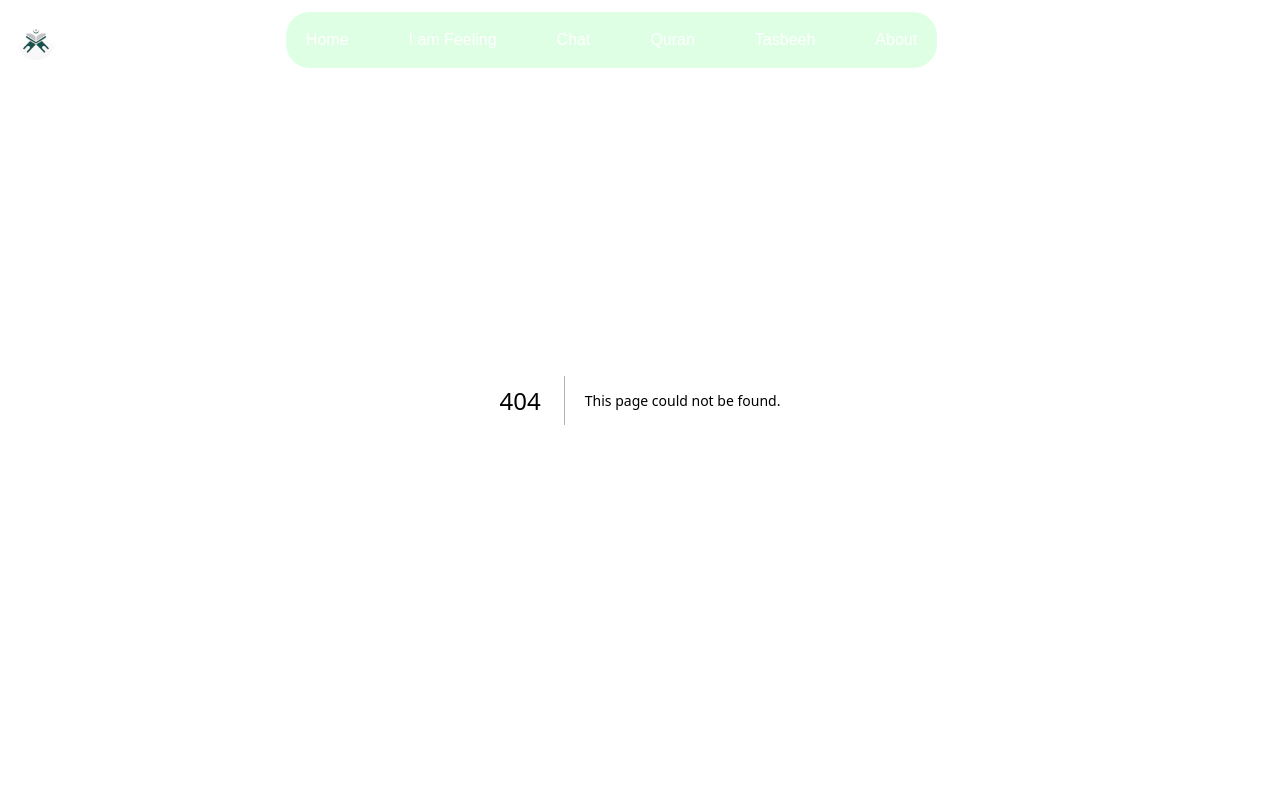
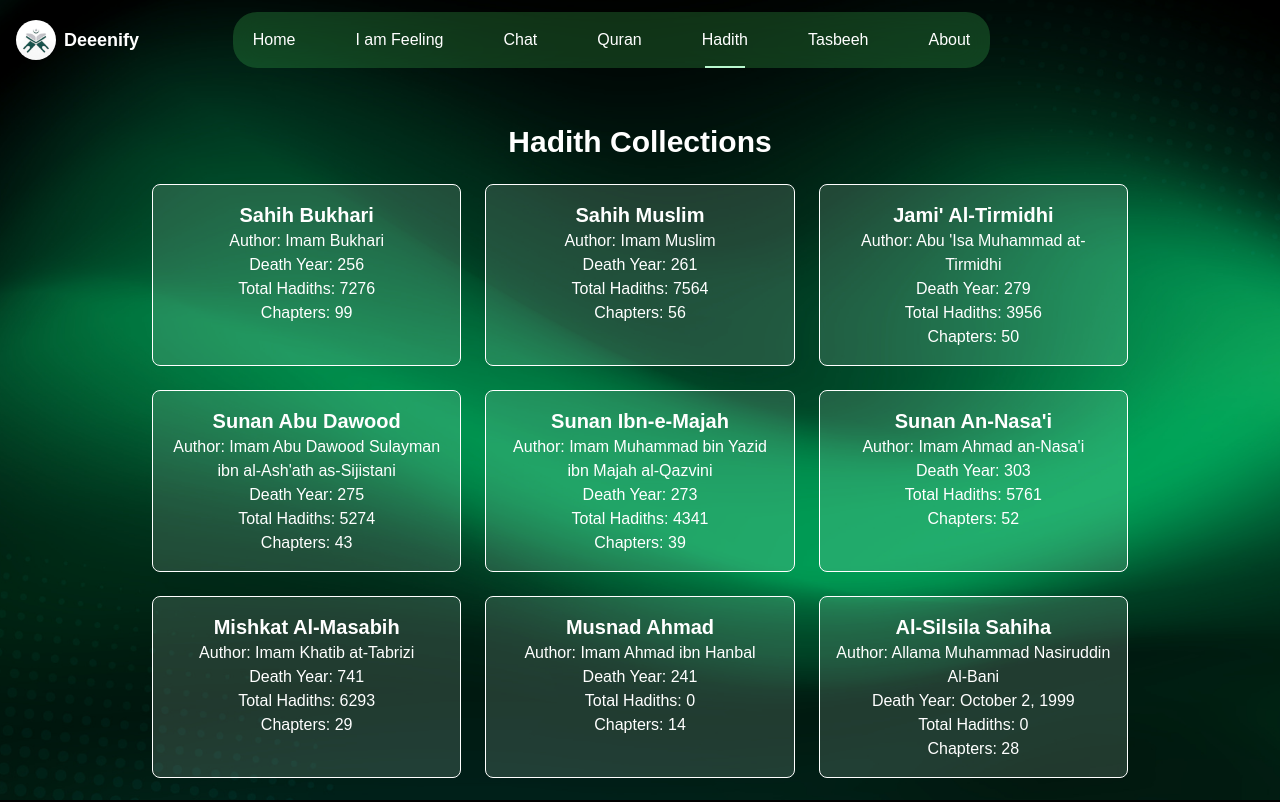
Before and after one commit to muhammad-araf/Deenify, a Next.js app: page /hadith in a window 1280 px wide. Before the commit this address had no page. Built offline with nearby package versions, Linux system fonts and the light colour scheme.

Commit message:
Add Hadith and Toasters

```diff
--- a/package.json
+++ b/package.json
@@ -13,6 +13,7 @@
     "next": "15.4.5",
     "react": "19.1.0",
     "react-dom": "19.1.0",
+    "react-hot-toast": "^2.5.2",
     "react-markdown": "^10.1.0",
     "tailwind-scrollbar-hide": "^4.0.0"
   },
--- /dev/null
+++ b/src/app/hadith/page.tsx
@@ -0,0 +1,183 @@
+"use client";
+import React, { useEffect, useState } from "react";
+import toast from "react-hot-toast";
+
+interface Chapter {
+  id: number;
+  chapterEnglish: string;
+  chapterUrdu: string;
+  chapterArabic: string;
+}
+
+interface HadithAPIResponse {
+  chapters: Chapter[];
+}
+
+interface Collection {
+  id: string;
+  name: string;
+  author: string;
+  deathYear: number | string;
+  hadiths: number;
+  chapters: number;
+}
+
+const HadithPage: React.FC = () => {
+  const [chapter, setChapter] = useState<string>("");
+  const [data, setData] = useState<HadithAPIResponse | null>(null);
+  const [show, setShow] = useState<boolean>(true);
+  const [loading, setLoading] = useState<boolean>(false);
+
+  const collections: Collection[] = [
+    {
+      id: "sahih-bukhari",
+      name: "Sahih Bukhari",
+      author: "Imam Bukhari",
+      deathYear: 256,
+      hadiths: 7276,
+      chapters: 99,
+    },
+    {
+      id: "sahih-muslim",
+      name: "Sahih Muslim",
+      author: "Imam Muslim",
+      deathYear: 261,
+      hadiths: 7564,
+      chapters: 56,
+    },
+    {
+      id: "al-tirmidhi",
+      name: "Jami' Al-Tirmidhi",
+      author: "Abu 'Isa Muhammad at-Tirmidhi",
+      deathYear: 279,
+      hadiths: 3956,
+      chapters: 50,
+    },
+    {
+      id: "abu-dawood",
+      name: "Sunan Abu Dawood",
+      author: "Imam Abu Dawood Sulayman ibn al-Ash'ath as-Sijistani",
+      deathYear: 275,
+      hadiths: 5274,
+      chapters: 43,
+    },
+    {
+      id: "ibn-e-majah",
+      name: "Sunan Ibn-e-Majah",
+      author: "Imam Muhammad bin Yazid ibn Majah al-Qazvini",
+      deathYear: 273,
+      hadiths: 4341,
+      chapters: 39,
+    },
+    {
+      id: "sunan-nasai",
+      name: "Sunan An-Nasa'i",
+      author: "Imam Ahmad an-Nasa'i",
+      deathYear: 303,
+      hadiths: 5761,
+      chapters: 52,
+    },
+    {
+      id: "mishkat",
+      name: "Mishkat Al-Masabih",
+      author: "Imam Khatib at-Tabrizi",
+      deathYear: 741,
+      hadiths: 6293,
+      chapters: 29,
+    },
+    {
+      id: "musnad-ahmad",
+      name: "Musnad Ahmad",
+      author: "Imam Ahmad ibn Hanbal",
+      deathYear: 241,
+      hadiths: 0,
+      chapters: 14,
+    },
+    {
+      id: "al-silsila-sahiha",
+      name: "Al-Silsila Sahiha",
+      author: "Allama Muhammad Nasiruddin Al-Bani",
+      deathYear: "October 2, 1999",
+      hadiths: 0,
+      chapters: 28,
+    },
+  ];
+
+  useEffect(() => {
+    if (!chapter) return;
+    const getData = async () => {
+      try {
+        setLoading(true);
+        const response = await fetch(
+          `https://hadithapi.com/api/${chapter}/chapters?apiKey=$2y$10$RgqYzdFHt06wwvwnumtXPeUFbvkt0fP4eIEgS3XvVHYyap1li5c0O`
+        );
+        const res: HadithAPIResponse = await response.json();
+        setData(res);
+      } catch (error) {
+        console.error("Error fetching data:", error);
+      } finally {
+        setLoading(false);
+      }
+    };
+    getData();
+  }, [chapter]);
+
+  return (
+    <div className="flex justify-center items-center w-full">
+      <div className="mt-25 p-6 text-white w-[80%]">
+        <h1 className="text-3xl font-bold text-center mb-6">
+          Hadith Collections
+        </h1>
+
+        {show ? (
+          <div className="grid grid-cols-1 lg:grid-cols-3 md:grid-cols-2 sm:grid-cols-2 gap-6">
+            {collections.map((col) => (
+              <div
+                key={col.id}
+                className="border border-white p-4 text-center rounded-lg cursor-pointer hover:bg-white/20 transition bg-green-100/15"
+                onClick={() => {
+                  setChapter(col.id);
+                  setShow(false);
+                }}
+              >
+                <h3 className="text-xl font-semibold">{col.name}</h3>
+                <p>Author: {col.author}</p>
+                <p>Death Year: {col.deathYear}</p>
+                <p>Total Hadiths: {col.hadiths}</p>
+                <p>Chapters: {col.chapters}</p>
+              </div>
+            ))}
+          </div>
+        ) : loading ? (
+          <div className="flex items-center justify-center min-h-screen">
+            <div className="w-10 h-10 border-4 border-t-transparent border-green-500 rounded-full animate-spin"></div>
+          </div>
+        ) : (
+          data?.chapters && (
+            <div className="grid grid-cols-1 lg:grid-cols-3 md:grid-cols-2 gap-6">
+              {data.chapters.map((item) => (
+                <div
+                  key={item.id}
+                  className="border border-white p-4 text-center rounded hover:bg-white/10 transition"
+                  onClick={()=>toast.success("Added Soon...")}
+                >
+                  <h3 className="text-xl font-semibold">
+                    Chapter {item.id}: {item.chapterEnglish}
+                  </h3>
+                  <p>{item.chapterUrdu}</p>
+                  <p>{item.chapterArabic}</p>
+                </div>
+              ))}
+              <button className="bg-green-300/20 rounded-full transition cursor-pointer"
+                onClick={()=>setShow(true)}
+              >Back</button>
+            </div>
+
+          )
+        )}
+      </div>
+    </div>
+  );
+};
+
+export default HadithPage;
--- a/src/app/i-am-feeling/page.tsx
+++ b/src/app/i-am-feeling/page.tsx
@@ -45,7 +45,6 @@ export default function Page() {
       try {
         const response = await fetch("/api/feeling");
         const res = await response.json();
-        console.log("API response:", res);
 
         if (Array.isArray(res?.emotions.emotions)) {
           setEmotions(res.emotions.emotions);
--- a/src/app/layout.tsx
+++ b/src/app/layout.tsx
@@ -1,3 +1,4 @@
+import { Toaster } from "react-hot-toast";
 import type { Metadata } from "next";
 import { Geist, Geist_Mono } from "next/font/google";
 import "./globals.css";
@@ -41,6 +42,10 @@ export default function RootLayout({
   return (
     <html lang="en">
       <body className={`${geistSans.variable} ${geistMono.variable} antialiased`}>
+        <Toaster
+  position="top-center"
+  reverseOrder={true}
+/>
         <BackgroundWrapper>
           <Suspense fallback={<div>Loading header...</div>}>
             <Myheader />
--- a/src/app/tasbeeh/page.tsx
+++ b/src/app/tasbeeh/page.tsx
@@ -1,5 +1,6 @@
 "use client"
 import React, { useState } from 'react'
+import toast from 'react-hot-toast';
 const Page = () => {
     const[count,setCount] = useState("0")
     const[Value,setValue] = useState(0);
@@ -31,7 +32,9 @@ const Page = () => {
   >―</button>
   <button
   className='p-4 bg-transparent rounded-4xl text-4xl  select-none cursor-pointer'
-    onClick={() => setCount((0).toString())}
+    onClick={() => {setCount((0).toString())
+      toast.success("Reset")
+    }}
   >⟳</button>
   <button
   className='p-4 bg-transparent rounded-4xl text-4xl  select-none cursor-pointer'
@@ -55,6 +58,7 @@ const Page = () => {
     onClick={() => {
         setShow(false)
         setCount(Value.toString())
+        toast.success("Done")
     }}
   >
     Done
--- a/src/components/layout/BackgroundWrapper.tsx
+++ b/src/components/layout/BackgroundWrapper.tsx
@@ -10,6 +10,7 @@ export default function BackgroundWrapper({ children }: { children: React.ReactN
   const isTasbeeh = pathname.startsWith("/tasbeeh");
   const isAbout = pathname.startsWith("/about");
   const isChat = pathname.startsWith("/chat");
+  const isHadith = pathname.startsWith("/hadith")
 
   return (
     <div className="relative   text-black dark:text-white">
@@ -43,6 +44,12 @@ export default function BackgroundWrapper({ children }: { children: React.ReactN
           style={{ backgroundImage: "url('/assets/images/tasbeehbg.jpg')" }}
         />
       )}
+      {isHadith && (
+        <div
+          className="fixed inset-0 bg-cover bg-center bg-no-repeat opacity-70"
+          style={{ backgroundImage: "url('/assets/images/tasbeehbg.jpg')" }}
+        />
+      )}
       {isAbout && (
         <div
           className="fixed inset-0 bg-cover bg-center bg-no-repeat opacity-50"
--- a/src/components/layout/Myheader.tsx
+++ b/src/components/layout/Myheader.tsx
@@ -13,7 +13,6 @@ const Myheader = () => {
   const pathname = usePathname();
   const searchParams = useSearchParams();
   const path = `${pathname}?${searchParams.toString()}`;
-  console.log(path)
 
   return (
     <header className="fixed top-0 left-0 w-full flex items-center justify-between px-4 py-3 bg-transparent text-white z-50">
@@ -74,6 +73,15 @@ const Myheader = () => {
     </li>
     <li
       className={`relative p-4 px-5 ${
+        path .startsWith('/hadith')
+          ? "after:absolute after:bottom-0 after:left-1/2 after:-translate-x-1/2 after:w-10 after:border-b-2 after:border-green-200"
+          : ""
+      }`}
+    >
+      <Link href="/hadith" className="hover:text-white/80">Hadith</Link>
+    </li>
+    <li
+      className={`relative p-4 px-5 ${
         path .startsWith('/tasbeeh')
           ? "after:absolute after:bottom-0 after:left-1/2 after:-translate-x-1/2 after:w-10 after:border-b-2 after:border-green-200"
           : ""
@@ -119,6 +127,9 @@ const Myheader = () => {
               <Link href="/quran" onClick={() => setMenuOpen(false)}>Quran</Link>
             </li>
             <li className="border-b-2 border-green-200 p-4">
+              <Link href="/hadith" onClick={() => setMenuOpen(false)}>Hadith</Link>
+            </li>
+            <li className="border-b-2 border-green-200 p-4">
               <Link href="/tasbeeh" onClick={() => setMenuOpen(false)}>Tasbeeh</Link>
             </li>
             <li className="p-4">
```
Also changed, not shown: 1 other file (tests, documents, lock files or other folders).
